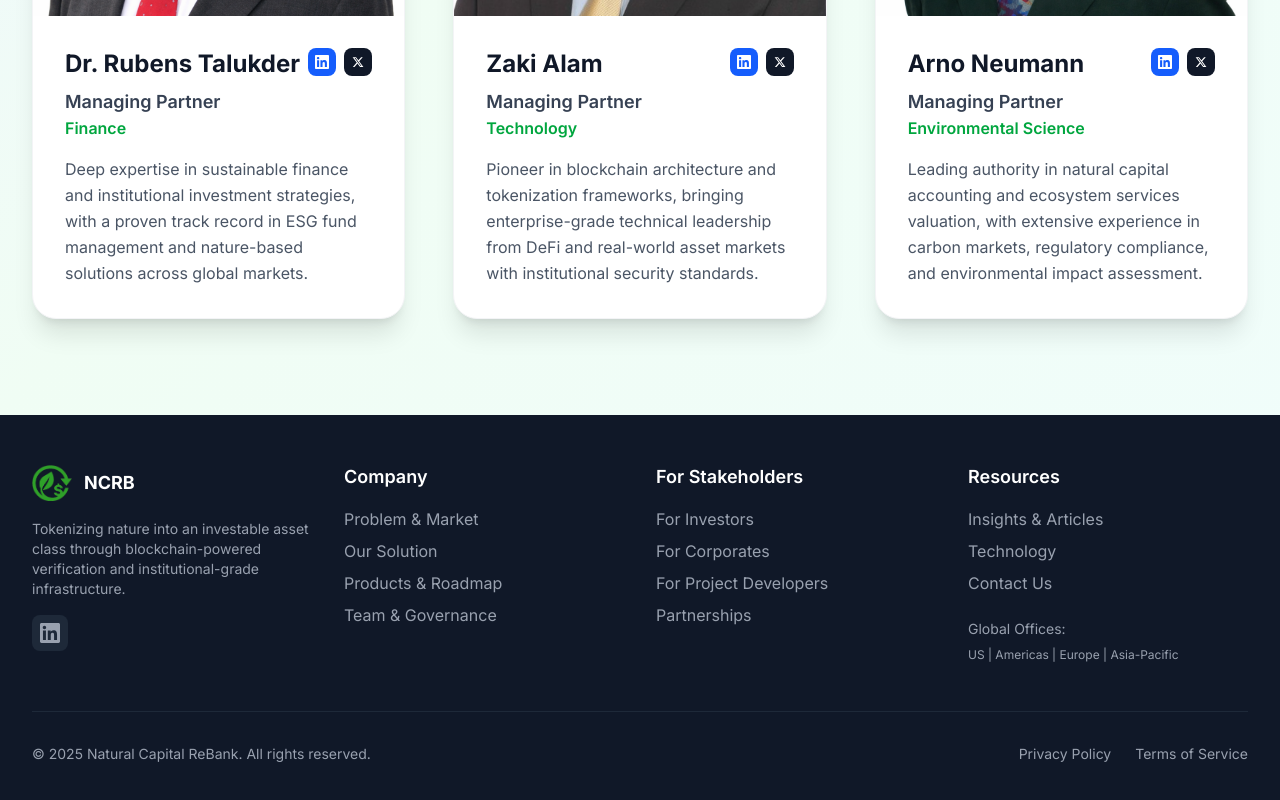
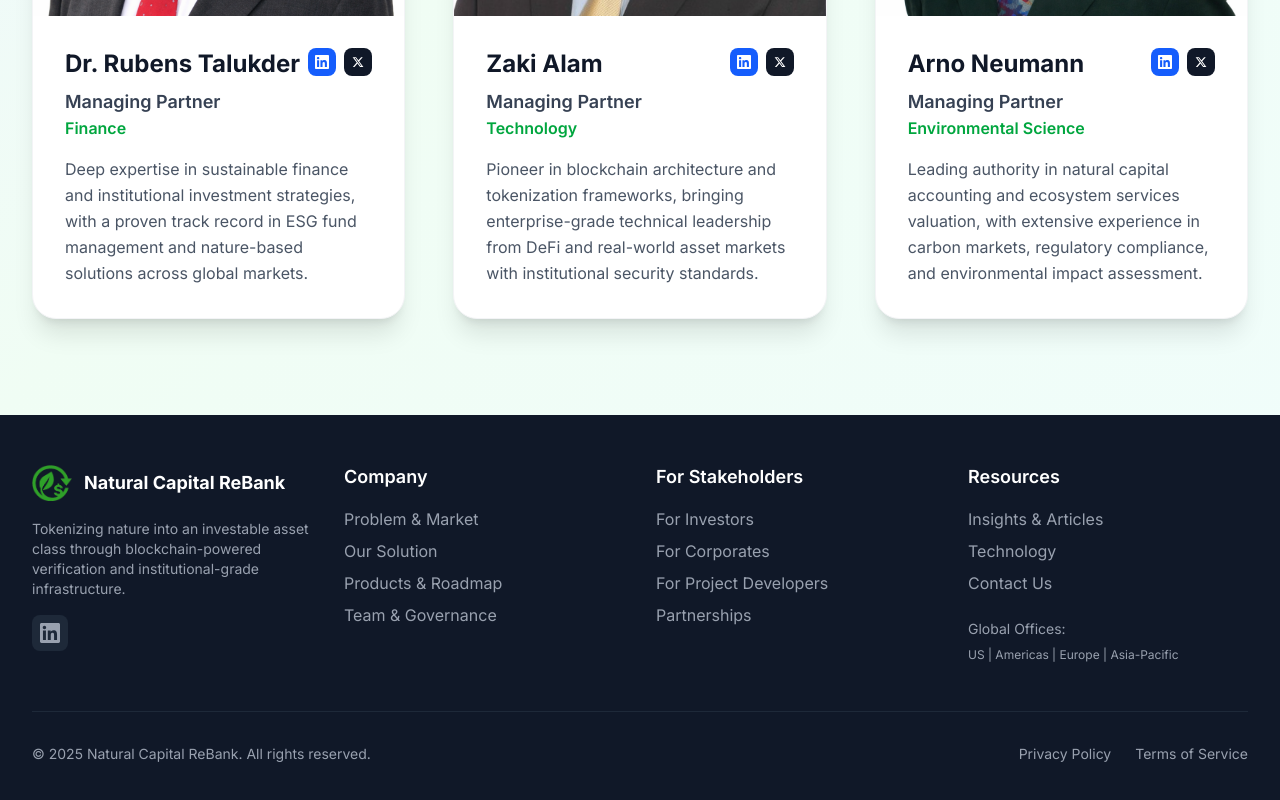
Before and after one commit to Natutal-Capital-ReBank/ncrb-website, a Next.js app: page /team in a window 1280 px wide. Shown: the part 870-1670 px from the top of the page. Built offline with nearby package versions, Linux system fonts and the light colour scheme; no server answers.

Commit message:
footer company name

```diff
--- a/components/Footer.tsx
+++ b/components/Footer.tsx
@@ -19,7 +19,7 @@
                   className="object-contain"
                 />
               </div>
-              <span className="font-bold text-lg">NCRB</span>
+              <span className="font-bold text-lg">Natural Capital ReBank</span>
             </div>
             <p className="text-gray-400 text-sm mb-4">
               Tokenizing nature into an investable asset class through blockchain-powered verification and institutional-grade infrastructure.
```
